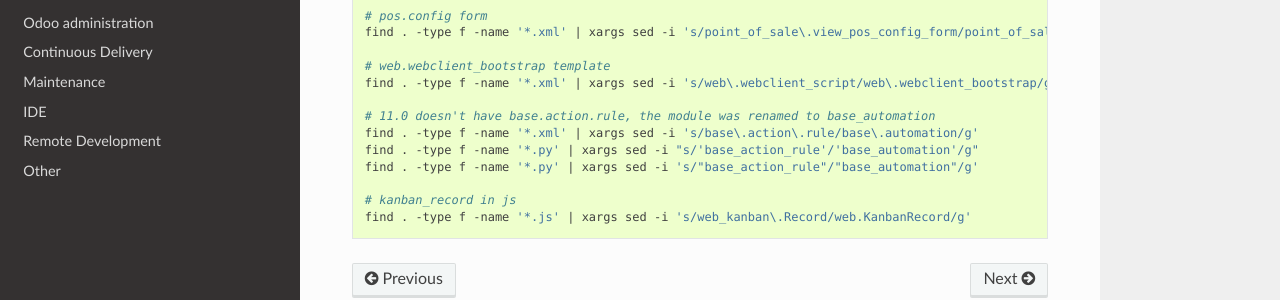
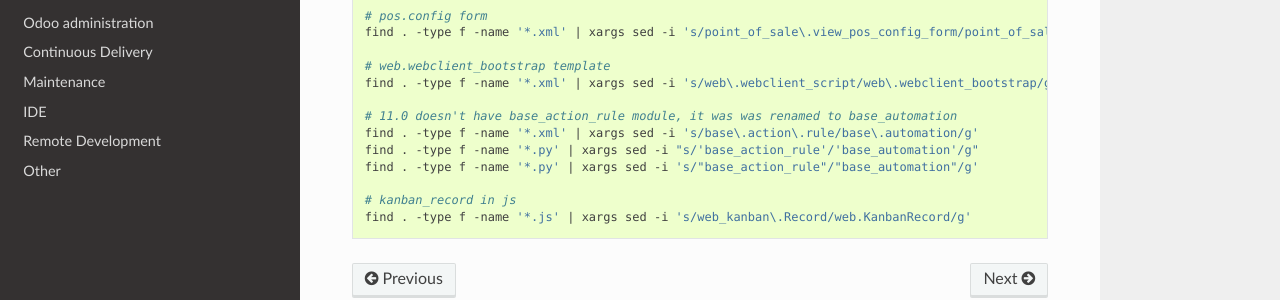
Before and after one commit to itpp-labs/odoo-development, a Sphinx documentation site: the page built from docs/migration/fix-refs.rst, in a window 1280 px wide and 1024 px high. Shown: the part 596-896 px from the top of the window. Built offline with Sphinx 7.4.7 and the Read the Docs theme 2.0.0, drawn with Linux system fonts in a browser that asks for light colours.

Commit message:
Update fix-refs.rst

```diff
--- a/docs/migration/fix-refs.rst
+++ b/docs/migration/fix-refs.rst
@@ -37,7 +37,7 @@
     # web.webclient_bootstrap template
     find . -type f -name '*.xml' | xargs sed -i 's/web\.webclient_script/web\.webclient_bootstrap/g'
 
-    # 11.0 doesn't have base.action.rule, the module was renamed to base_automation
+    # 11.0 doesn't have base_action_rule module, it was was renamed to base_automation
     find . -type f -name '*.xml' | xargs sed -i 's/base\.action\.rule/base\.automation/g'
     find . -type f -name '*.py' | xargs sed -i "s/'base_action_rule'/'base_automation'/g"
     find . -type f -name '*.py' | xargs sed -i 's/"base_action_rule"/"base_automation"/g'
```
